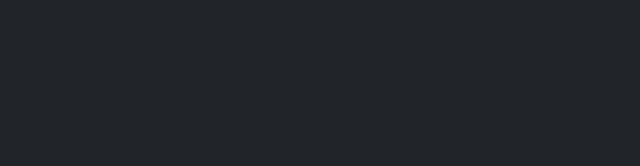
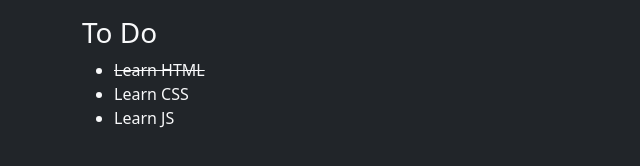
Before and after one commit to Salvatore-Gianfrancesco/vue-todolist, a plain HTML site: page index.html in a window 1280 px wide. Shown: the whole page, without its empty margins (0-640 px from the left). Drawn offline with nearby package versions, Linux system fonts and the light colour scheme.

Commit message:
added object todo list

```diff
--- a/assets/js/main.js
+++ b/assets/js/main.js
@@ -3,7 +3,20 @@ import { createApp } from 'https://unpkg.com/vue@3/dist/vue.esm-browser.js';
 createApp({
     data() {
         return {
-
+            tasks: [
+                {
+                    text: "Learn HTML",
+                    done: true
+                },
+                {
+                    text: "Learn CSS",
+                    done: false
+                },
+                {
+                    text: "Learn JS",
+                    done: false
+                }
+            ]
         }
     }
 }).mount('#app');
--- a/index.html
+++ b/index.html
@@ -5,7 +5,7 @@
     <meta charset='UTF-8'>
     <meta http-equiv='X-UA-Compatible' content='IE=edge'>
     <meta name='viewport' content='width=device-width, initial-scale=1.0'>
-    <title>Document</title>
+    <title>To Do List</title>
     <link rel='stylesheet' href='./assets/css/style.css'>
     <link href='https://cdn.jsdelivr.net/npm/bootstrap@5.2.1/dist/css/bootstrap.min.css' rel='stylesheet'
         integrity='sha384-iYQeCzEYFbKjA/T2uDLTpkwGzCiq6soy8tYaI1GyVh/UjpbCx/TYkiZhlZB6+fzT' crossorigin='anonymous'>
@@ -13,7 +13,17 @@
 
 <body class="bg-dark text-light">
     <div id="app">
-
+        <div class="container">
+            <div class="task_list my-3">
+                <h3>To Do</h3>
+                <ul v-if="tasks.length !== 0">
+                    <li v-for="(task, i) in tasks">
+                        <span :class="task.done === true ? 'text-decoration-line-through' : ''">{{task.text}}</span>
+                    </li>
+                </ul>
+                <p class="fs-5" v-else>Nothing to do!</p>
+            </div>
+        </div>
     </div>
 
     <script src='./assets/js/main.js' type="module"></script>
```
